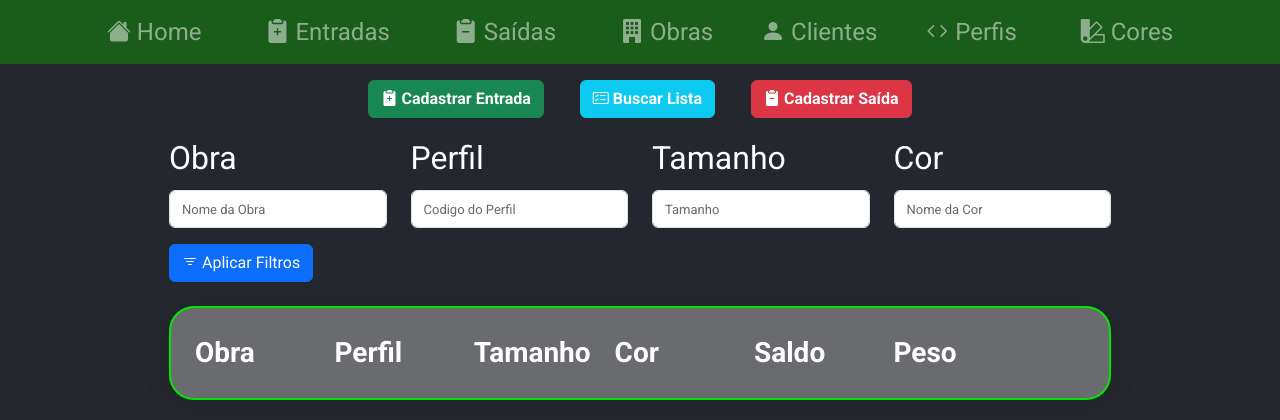
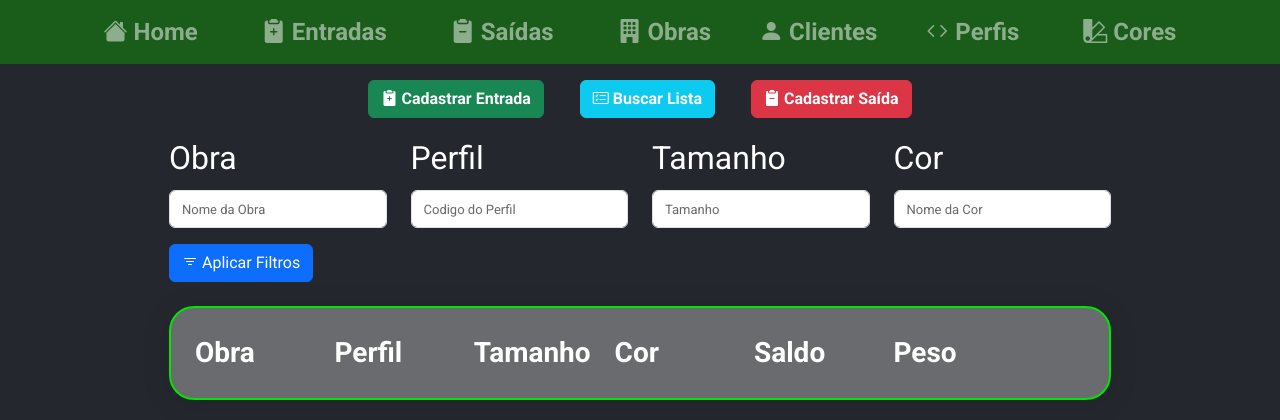
Before and after one commit to Esquadrilon/estoque, a PHP site: page /index.php in a window 1280 px wide. Shown: the top 420 px of the page. Run offline with PHP 8.4, Linux system fonts and the light colour scheme; some libraries are stand-ins or nearby versions.

Commit message:
better reading mode

```diff
--- a/includes/navbar.php
+++ b/includes/navbar.php
@@ -2,25 +2,25 @@
   <nav class="navbar navbar-expand-lg">
     <ul class="navbar-nav fs-4">
       <li class="nav-item mx-4">
-        <a class="nav-link text-white-50" href="\estoque\"><i class="bi bi-house-fill"></i> Home</a>
+        <a class="nav-link text-white-50 fs-4 fw-semibold" href="\estoque\"><i class="bi bi-house-fill"></i> Home</a>
       </li>
       <li class="nav-item mx-4">
-        <a class="nav-link text-white-50" href="\estoque\pages\Entradas\read.php"><i class="bi bi-clipboard2-plus-fill"></i> Entradas</a>
+        <a class="nav-link text-white-50 fs-4 fw-semibold" href="\estoque\pages\Entradas\read.php"><i class="bi bi-clipboard2-plus-fill"></i> Entradas</a>
       </li>
       <li class="nav-item mx-4">
-        <a class="nav-link text-white-50" href="\estoque\pages\Saidas\read.php"><i class="bi bi-clipboard2-minus-fill"></i> Saídas</a>
+        <a class="nav-link text-white-50 fs-4 fw-semibold" href="\estoque\pages\Saidas\read.php"><i class="bi bi-clipboard2-minus-fill"></i> Saídas</a>
       </li>
       <li class="nav-item mx-4">
-        <a class="nav-link text-white-50" href="\estoque\pages\Obras\read.php"><i class="bi bi-building-fill"></i> Obras</a>
+        <a class="nav-link text-white-50 fs-4 fw-semibold" href="\estoque\pages\Obras\read.php"><i class="bi bi-building-fill"></i> Obras</a>
       </li>
       <li class="nav-item mx-2">
-        <a class="nav-link text-white-50" href="\estoque\pages\Clientes\read.php"><i class="bi bi-person-fill"></i> Clientes</a>
+        <a class="nav-link text-white-50 fs-4 fw-semibold" href="\estoque\pages\Clientes\read.php"><i class="bi bi-person-fill"></i> Clientes</a>
       </li>
       <li class="nav-item mx-4">
-        <a class="nav-link text-white-50" href="\estoque\pages\Perfis\read.php"><i class="bi bi-code"></i> Perfis</a>
+        <a class="nav-link text-white-50 fs-4 fw-semibold" href="\estoque\pages\Perfis\read.php"><i class="bi bi-code"></i> Perfis</a>
       </li>
       <li class="nav-item mx-4">
-        <a class="nav-link text-white-50" href="\estoque\pages\Cores\read.php"><i class="bi bi-palette2"></i> Cores</a>
+        <a class="nav-link text-white-50 fs-4 fw-semibold" href="\estoque\pages\Cores\read.php"><i class="bi bi-palette2"></i> Cores</a>
       </li>
     </ul>
   </nav>
```
